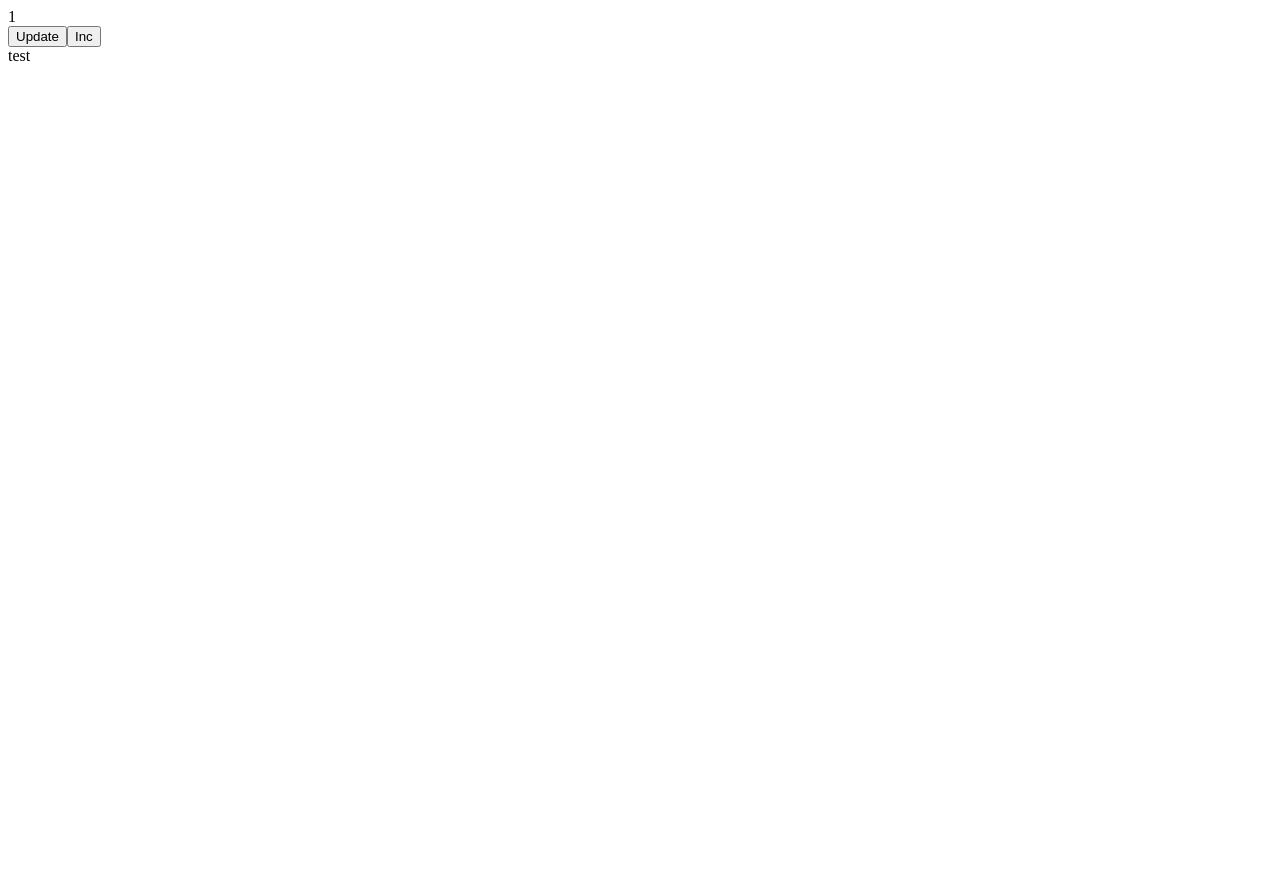
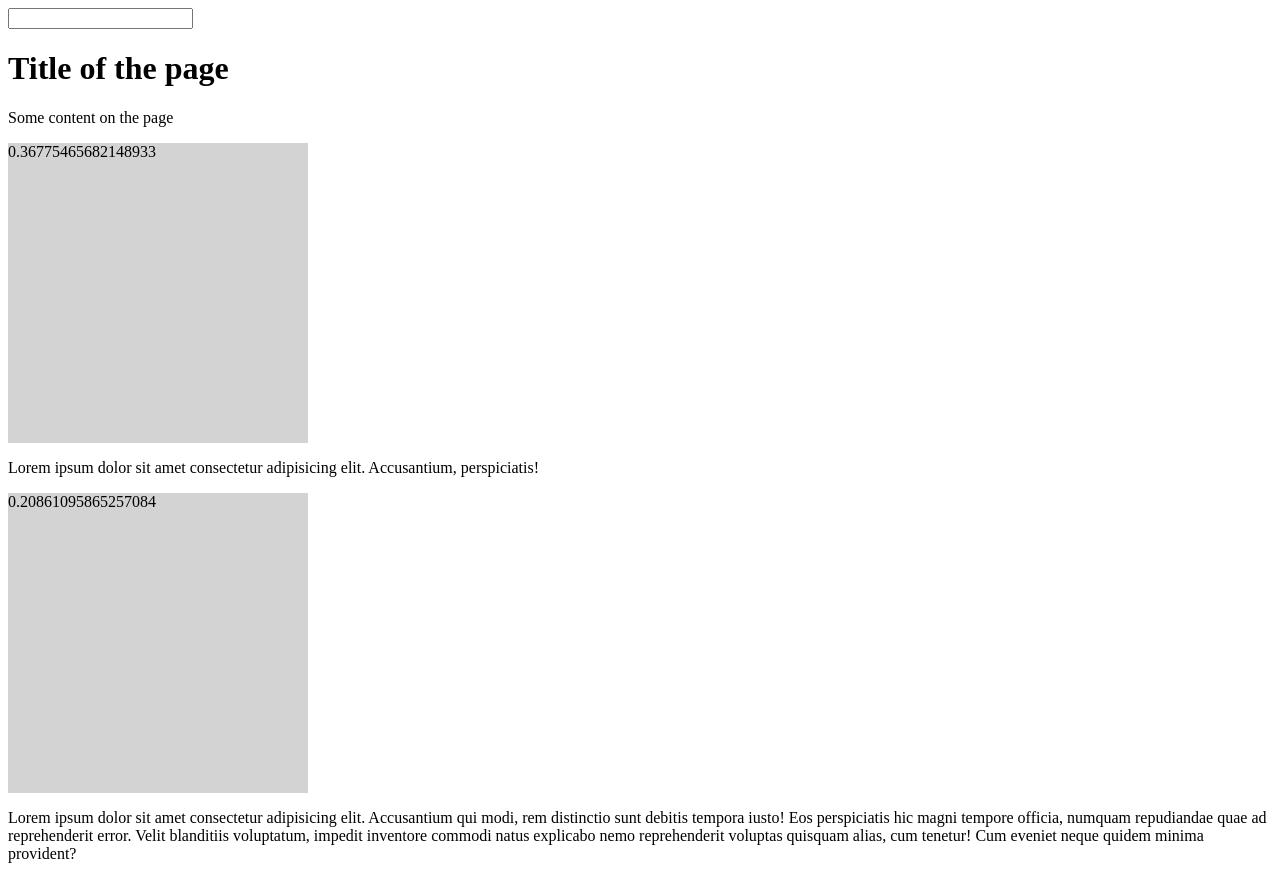
Before and after one commit to y0na24/React-knowledge-base, a React (Vite) app: page / in a window 1280 px wide. Before the commit the page ends 800 px from the top, so only its background shows below. Built offline with nearby package versions, Linux system fonts and the light colour scheme; the HTML template or start-up script is replaced by a standard one.

Commit message:
add first way to set React components in Html markdown

```diff
--- a/src/App.tsx
+++ b/src/App.tsx
@@ -1,7 +1,7 @@
-import { CbMemoExample } from './knowledgeBase/cb-memoWithOurHands/CbMemoExample'
+import { SetReactComps } from './knowledgeBase/howToSetReactComponentsInHTMLContent/SetReactComps'
 
 function App() {
-	return <CbMemoExample />
+	return <SetReactComps />
 }
 
 export default App
--- /dev/null
+++ b/src/knowledgeBase/howToSetReactComponentsInHTMLContent/SetReactComps.tsx
@@ -0,0 +1,56 @@
+import { useEffect, useRef, useState } from 'react'
+import ReactDOM from 'react-dom/client'
+
+function DynamicContent() {
+	return <div style={{ width: 300, height: 300, background: 'lightgrey' }}>{Math.random()}</div>
+}
+
+const dangerousHTML = `
+  <div>
+    <h1>Title of the page</h1>
+    <p>Some content on the page</p>
+    <div data-element="dynamic-content"></div>
+    <p>Lorem ipsum dolor sit amet consectetur adipisicing elit. Accusantium, perspiciatis!</p>
+    <div data-element="dynamic-content"></div>
+    <p>Lorem ipsum dolor sit amet consectetur adipisicing elit. Accusantium qui modi, rem distinctio sunt debitis tempora iusto! Eos perspiciatis hic magni tempore officia, numquam repudiandae quae ad reprehenderit error. Velit blanditiis voluptatum, impedit inventore commodi natus explicabo nemo reprehenderit voluptas quisquam alias, cum tenetur! Cum eveniet neque quidem minima provident?</p>
+  </div>
+`
+
+export function SetReactComps() {
+	const [value, setValue] = useState('')
+	const contentRef = useRef<HTMLDivElement>(null)
+
+	useEffect(() => {
+		const contentElement = contentRef.current
+
+		if (!contentElement) return
+
+		const dynamicContentElements = contentElement.querySelectorAll(
+			'[data-element="dynamic-content"]'
+		)
+
+		const unmountFns: (() => void)[] = []
+
+		dynamicContentElements.forEach(element => {
+			const rootElement = ReactDOM.createRoot(element)
+			rootElement.render(<DynamicContent />)
+			unmountFns.push(() => {
+				rootElement.unmount()
+			})
+		})
+
+		return () => {
+			unmountFns.forEach(fn => fn())
+		}
+	}, [])
+
+	return (
+		<div>
+			<input type='text' value={value} onChange={e => setValue(e.target.value)} />
+
+			<div>{value}</div>
+
+			<div ref={contentRef} dangerouslySetInnerHTML={{ __html: dangerousHTML }} />
+		</div>
+	)
+}
```
